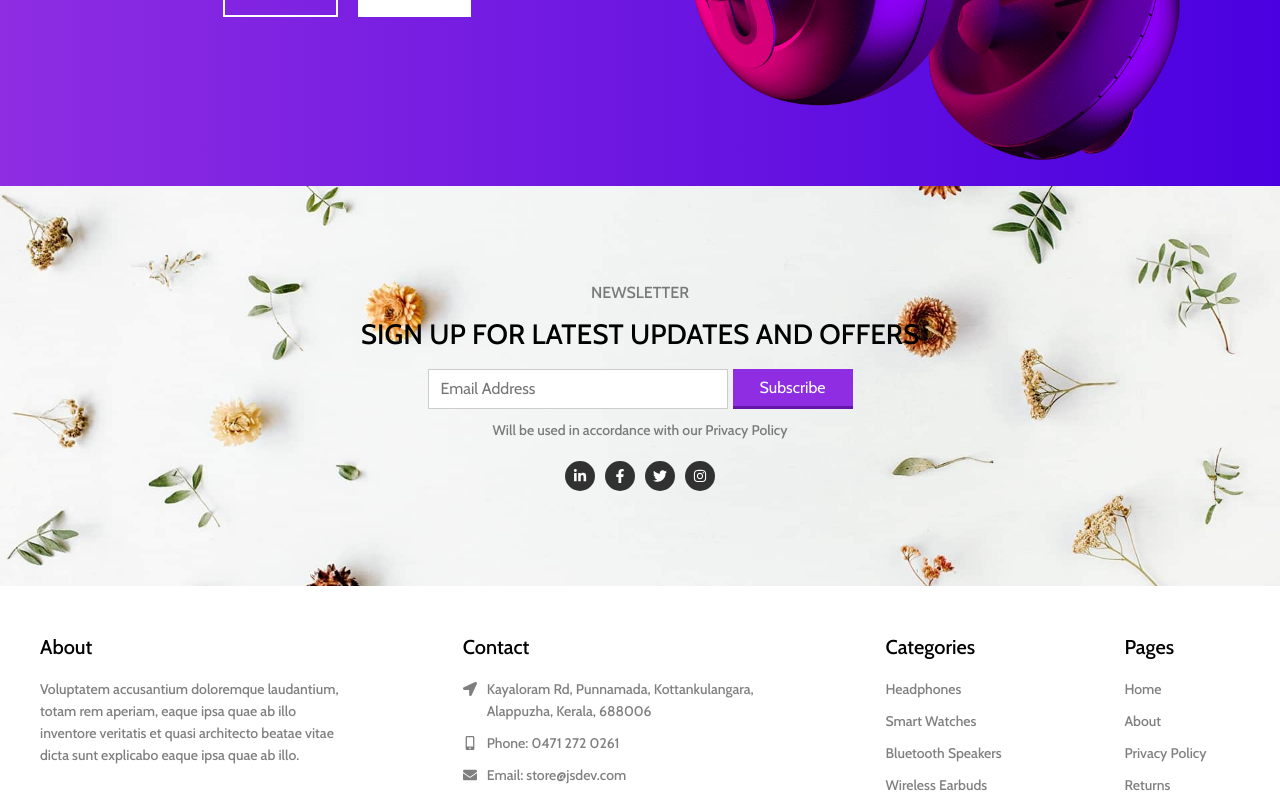
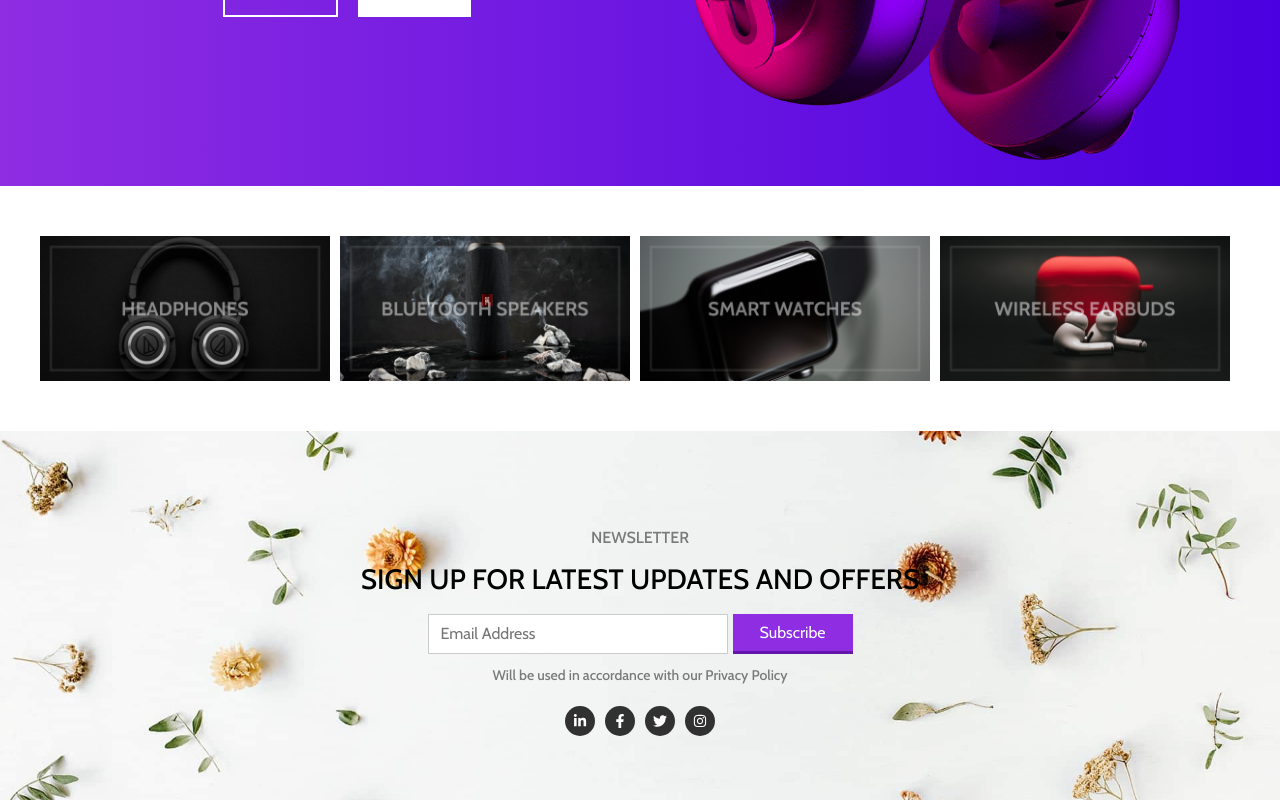
Before and after one commit to 7sering/onestore, a React (Create React App) app in the folder client/: page / in a window 1280 px wide. Shown: the part 615-1415 px from the top of the page. Built offline with nearby package versions, Linux system fonts and the light colour scheme.

Commit message:
Category Block Added In Home Layout

```diff
--- a/client/src/components/Home/Category/Category.jsx
+++ b/client/src/components/Home/Category/Category.jsx
@@ -1,6 +1,29 @@
 import "./Category.scss";
+
+import cat1 from "../../../assets/category/cat-1.jpg";
+import cat2 from "../../../assets/category/cat-2.jpg"
+import cat3 from "../../../assets/category/cat-3.jpg"
+import cat4 from "../../../assets/category/cat-4.jpg"
+
 const Category = () => {
-    return <div>Category</div>;
+  return (
+    <div className="shop-by-category">
+      <div className="categories">
+        <div className="category">
+          <img src={cat1} alt="category-image"/>
+        </div>
+        <div className="category">
+          <img src={cat2} alt="category-image"/>
+        </div>
+        <div className="category">
+          <img src={cat3} alt="category-image"/>
+        </div>
+        <div className="category">
+          <img src={cat4} alt="category-image"/>
+        </div>
+      </div>
+    </div>
+  );
 };
 
 export default Category;
--- a/client/src/components/Home/Category/Category.scss
+++ b/client/src/components/Home/Category/Category.scss
@@ -1 +1,31 @@
 @import "../../../css-config/mixins.scss";
+.shop-by-category{
+    margin: 25px 0;
+    @include md{
+        margin: 50px 0;
+    }
+    .categories{
+        display: flex;
+        flex-flow: wrap;
+        gap: 10px;
+        .category{
+            background: black;
+            width: calc(50% - 5px);
+            cursor: pointer;
+            overflow: hidden;
+            @include md{
+                width: calc(25% - 10px);
+            }
+            img{
+                width: 100%;
+                display: block;
+                transition: all ease 0.3s;
+            }
+            &:hover{
+                img{
+                   transform: scale(1.2);
+                }
+            }
+        }
+    }
+}
--- a/client/src/components/Home/Home.jsx
+++ b/client/src/components/Home/Home.jsx
@@ -1,11 +1,17 @@
 import "./Home.scss";
 
 import Banner from "./Banner/Banner";
+import Category from "./Category/Category";
 
 const Home = () => {
-    return <div className="home">
+    return <>
         <Banner/>
-    </div>;
+        <div className="main-content">
+            <div className="layout">
+                <Category/>
+            </div>
+        </div>
+    </>;
 
 };
 
--- a/client/src/components/Home/Home.scss
+++ b/client/src/components/Home/Home.scss
@@ -1 +1,8 @@
 @import "../../css-config/mixins.scss";
+.main-content{
+    max-width: calc(100% - 20px);
+    margin: 0 auto;
+    @include md{
+        max-width: 1200px;
+    }
+}
```
